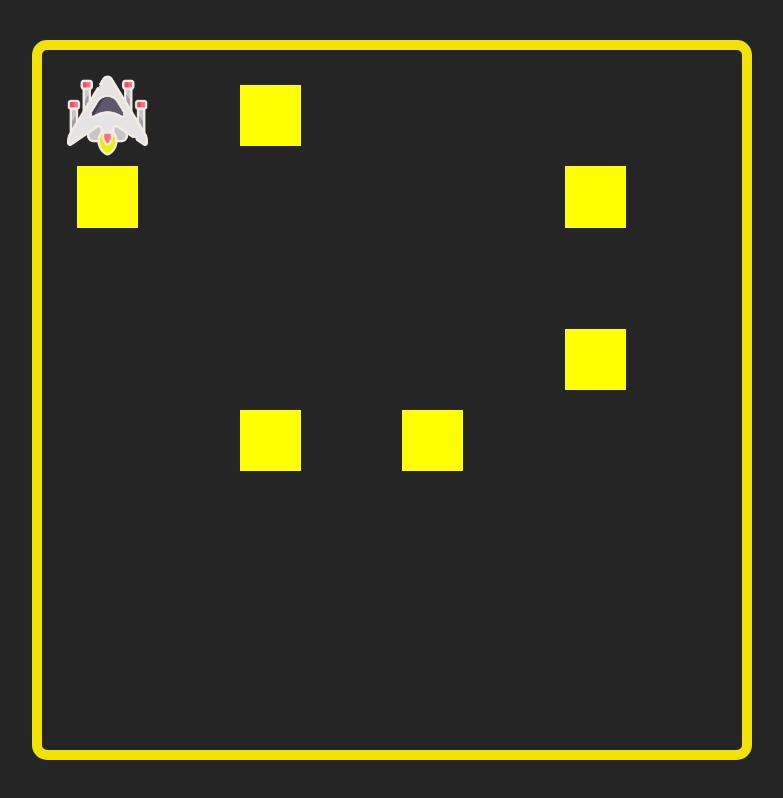
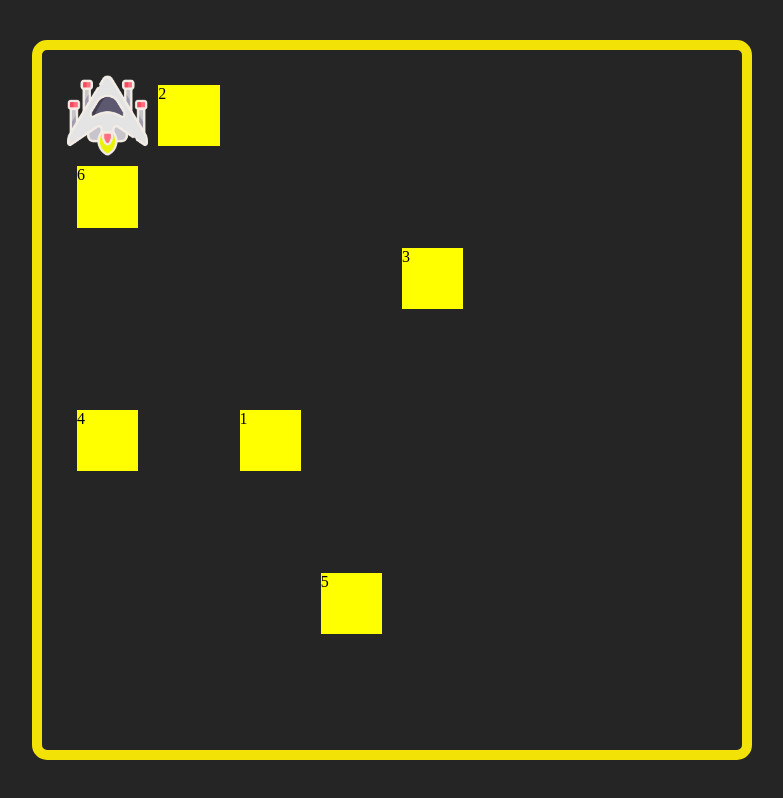
Before and after one commit to OrlaneB/SpaceShip-Game, a React (Vite) app: page / in a window 1280 px wide. Shown: the whole page, without its empty margins (248-1031 px from the left). Built offline with nearby package versions, Linux system fonts and the light colour scheme.

Commit message:
I can see when the spaceship is on same position as lights

```diff
--- a/src/App.tsx
+++ b/src/App.tsx
@@ -2,23 +2,56 @@
 // import { useState } from "react";
 import SpaceShip from "./components/SpaceShip"
 import Lights from "./components/Lights";
+import { useEffect } from "react";
 
 
 export default function App() {
 
+    type PosObj = {xPos:number,yPos:number};
+    type LightObj = {
+      id:number;
+      xPos:number;
+      yPos:number
+  }
 
-    type PosObj = {xPos:number,yPos:number};
 
     let pos:PosObj={'xPos':1,'yPos':1};
+    let listLights:LightObj[]|any = [];
 
-  function changePosSpaceShip(value:PosObj){
-    pos=value;
-  }
+    function changePosSpaceShip(value:PosObj){
+      pos=value;
+      checkIfSpaceShipMeetsLight()
+    }
+
+    function updateListLights(value:LightObj):void{
+      listLights=value;
+      console.log(listLights)
+    }
+
+
+
+    function checkIfSpaceShipMeetsLight (){
+      let shipX:number = pos.xPos;
+      let shipY:number = pos.yPos;
+
+        for(let i=0;i<listLights.length;i++){
+          let lightX:number = listLights[i].yPos;
+          let lightY:number = listLights[i].xPos;
+
+          // console.log(`Ship : ${shipX}/${shipY} ; Light : ${lightX}/${lightY}`);
+            if(shipX===lightX && shipY===lightY){
+              console.log("boom!")
+            }
+        }
+    }
+
+
+
 
   return (
     <div id="app"  >
       <SpaceShip updatePosition={(value:PosObj)=>changePosSpaceShip(value)}/>
-      <Lights />
+      <Lights spaceShipPos={pos} updateListCb={(value)=>updateListLights(value)}/>
     </div>
   )
 }
--- a/src/components/Lights.tsx
+++ b/src/components/Lights.tsx
@@ -1,5 +1,6 @@
 // import React from 'react'
 // import { useState } from "react"
+// import { useEffect } from "react";
 import "../style/Lights.css"
 
 type LightObj = {
@@ -8,12 +9,24 @@ type LightObj = {
     yPos:number
 }
 
-type Props = {}
+// interface Position {
+//     xPos: number;
+//     yPos: number;
+//   }
 
-export default function Lights({}: Props) {
+  type updateListCb = (arg0:LightObj[])=>void;
+
+
+interface Props {
+    updateListCb:updateListCb
+}
+
+
+export default function Lights({updateListCb }: Props) {
     // const[step,setStep]=useState<number>(1);
     let listLights:LightObj[]=[];
     let nbLights:number = 6;
+
 
     function createLights(){
         //for loop to create the lights
@@ -23,9 +36,6 @@ export default function Lights({}: Props) {
             let xPos = Math.floor(Math.random() * 8)+1;
             let yPos = Math.floor(Math.random() * 8)+1;
 
-            // let uniqueLight=false;
-
-            // while(!uniqueLight){
 
                 for(let j=0;j<listLights.length;j++){
 
@@ -38,21 +48,29 @@ export default function Lights({}: Props) {
                         // console.log(`After : ${xPos},${yPos}`);
                     }
                 }
-            // }
+
             listLights.push({id:i,'xPos':xPos,'yPos':yPos})
 
-            console.log(`My light is position : ${xPos} : ${yPos}`)
+
         }
+        updateListCb(listLights);
 
-        // console.log(listLights)
+    //    for (let i = 0; i < listLights.length; i++) {
+    //     console.log(`My light is positioned at: ${listLights[i].xPos} : ${listLights[i].yPos}`);
+    // }
     }
 
     createLights();
 
+
+
+    // checkIfSpaceShipMeetsLight();
+    // console.log(listLights[0].xPos,listLights[0].yPos)
+
   return (
     <div id="lightsDiv">
        {listLights.map((light)=>(
-            <div key={light.id} style={{gridRowStart:light.xPos,gridColumnStart: light.yPos}} className="light"></div>
+            <div key={light.id} style={{gridRowStart:light.xPos,gridColumnStart: light.yPos}} className="light">{light.id}</div>
        ))}
     </div>
   )
--- a/src/main.tsx
+++ b/src/main.tsx
@@ -1,10 +1,10 @@
-import React from 'react'
+// import React from 'react'
 import ReactDOM from 'react-dom/client'
 import App from './App.tsx'
 import './index.css'
 
 ReactDOM.createRoot(document.getElementById('root')!).render(
-  <React.StrictMode>
+  <>
     <App />
-  </React.StrictMode>,
+  </>,
 )
```
